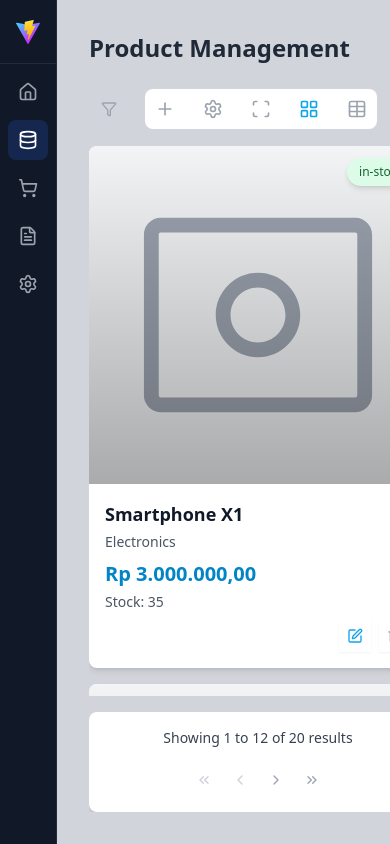
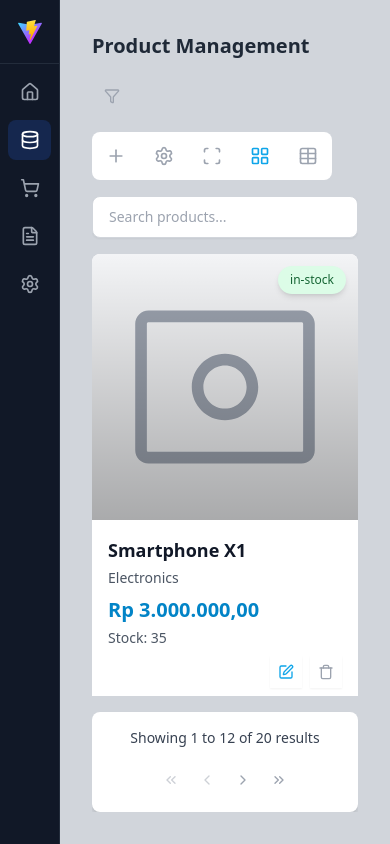
Before and after one commit to cvudumbarainformatika/trae, a Vue app: page /admin/master-data/products in a window 390 px wide. Built offline with nearby package versions, Linux system fonts and the light colour scheme.

Commit message:
rev: responsive

```diff
--- a/src/views/admin/Products.vue
+++ b/src/views/admin/Products.vue
@@ -212,18 +212,17 @@ const confirmDelete = () => {
 </script>
 
 <template>
-  <div class="flex flex-col h-full space-y-6">
+  <div class="flex flex-col h-full space-y-4 md:space-y-6">
     <!-- Header Section -->
-    <div class="flex">
-      <div class="flex items-center justify-between w-full">
-        <h1 class="text-2xl font-semibold text-gray-800 dark:text-white">Product Management</h1>
-      </div>
+    <div class="flex flex-wrap items-center justify-between gap-4">
+      <h1 class="text-xl md:text-2xl font-semibold text-gray-800 dark:text-white">Product Management</h1>
     </div>
 
     <!-- Filters and Search Section -->
     <div class="flex-1 flex overflow-hidden w-full space-y-4 relative">
       <div class="flex flex-col h-full w-full space-y-4">
-        <div class="flex items-center space-x-4">
+        <div class="flex flex-wrap items-center gap-4">
+          <div class="flex flex-wrap items-center gap-2">
             <IconButton
               data-filter-toggle
               @click="showFilters = !showFilters"
@@ -234,7 +233,7 @@ const confirmDelete = () => {
               <template #icon>
                 <Icon name="filter" class="w-4 h-4" />
               </template>
-            <span>Filters</span>
+              <span class="hidden sm:inline">Filters</span>
               <span v-if="filters.category || filters.priceRange.min || filters.priceRange.max || filters.stockLevel.min || filters.stockLevel.max || filters.status !== 'all'"
                 class="ml-2 px-2 py-0.5 text-xs font-medium bg-primary-100 text-primary-800 dark:bg-primary-900 dark:text-primary-200 rounded-full"
               >
@@ -250,40 +249,49 @@ const confirmDelete = () => {
               <template #icon>
                 <Icon name="XCircle" class="w-4 h-4" />
               </template>
-            <span>Reset</span>
+              <span class="hidden sm:inline">Reset</span>
             </IconButton>
-          <div class="flex items-center space-x-2 bg-white dark:bg-dark-800 rounded-lg">
+          </div>
+
+          <div class="flex flex-wrap items-center gap-2 bg-white dark:bg-dark-800 rounded-lg p-1">
             <IconButton
               variant="info"
               size="md"
               @click="showProductForm = true"
+              class="sm:w-auto"
             >
               <template #icon>
                 <Icon name="Plus" class="w-5 h-5" />
               </template>
+              <span class="hidden sm:inline ml-2">Add</span>
             </IconButton>
             <IconButton
               variant="info"
               size="md"
               @click="showBatchOperations = true"
+              class="sm:w-auto"
             >
               <template #icon>
                 <Icon name="Settings" class="w-5 h-5" />
               </template>
+              <span class="hidden sm:inline ml-2">Batch</span>
             </IconButton>
             <IconButton
               variant="info"
               size="md"
               @click="showScanner = true"
+              class="sm:w-auto"
             >
               <template #icon>
                 <Icon name="Scan" class="w-5 h-5" />
               </template>
+              <span class="hidden sm:inline ml-2">Scan</span>
             </IconButton>
             <IconButton
               @click="setViewMode('grid')"
               :variant="viewMode === 'grid' ? 'primary' : 'ghost'"
               size="md"
+              class="sm:w-auto"
             >
               <template #icon>
                 <Icon name="LayoutGrid" class="w-5 h-5" />
@@ -293,17 +301,20 @@ const confirmDelete = () => {
               @click="setViewMode('table')"
               :variant="viewMode === 'table' ? 'primary' : 'ghost'"
               size="md"
+              class="sm:w-auto"
             >
               <template #icon>
                 <Icon name="Table" class="w-5 h-5" />
               </template>
             </IconButton>
           </div>
-          <div class="flex-1">
+
+          <div class="w-full sm:flex-1">
             <BaseInput
               v-model="searchQuery"
               placeholder="Search products..."
               type="text"
+              class="w-full"
             />
           </div>
         </div>
@@ -319,61 +330,69 @@ const confirmDelete = () => {
           <div
             v-if="showFilters"
             ref="filterRef"
-            class="absolute inset-0 z-50 overflow-hidden top-0 left-0"
+            class="fixed inset-0 z-50 overflow-hidden bg-black/50 flex items-start justify-center p-4 sm:p-6"
             @click.self="showFilters = false"
           >
-            <div class="">
+            <div class="w-full max-w-lg">
               <div
-                class="absolute top-8 left-0 bg-white dark:bg-dark-800 rounded-lg shadow-lg p-6 space-y-6 max-w-lg w-full transform transition-all duration-300 ease-out"
+                class="bg-white dark:bg-dark-800 rounded-lg shadow-lg p-4 sm:p-6 space-y-4 sm:space-y-6 transform transition-all duration-300 ease-out relative max-h-[90vh] overflow-y-auto"
                 @click.stop
               >
                 <!-- Close Button -->
                 <button
                   @click="showFilters = false"
-                  class="absolute top-4 right-4 text-gray-500 hover:text-gray-700 dark:text-gray-400 dark:hover:text-gray-200 focus:outline-none"
+                  class="absolute top-2 right-2 sm:top-4 sm:right-4 text-gray-500 hover:text-gray-700 dark:text-gray-400 dark:hover:text-gray-200 focus:outline-none"
                 >
                   <Icon name="X" class="w-5 h-5" />
                 </button>
+
+                <!-- Filter Content -->
+                <div class="pt-6">
                   <!-- Category Filter -->
-                <div class="space-y-2">
+                  <div class="space-y-2 mb-4">
                     <label class="block text-sm font-medium text-gray-700 dark:text-gray-300">Category</label>
                     <BaseSelect
                       v-model="filters.category"
                       :options="[{ label: 'All Categories', value: '' }, ...categories.map(cat => ({ label: cat, value: cat }))]"
                       placeholder="Select Category"
+                      class="w-full"
                     />
                   </div>
 
                   <!-- Price Range Filter -->
-                <div class="space-y-2">
+                  <div class="space-y-2 mb-4">
                     <label class="block text-sm font-medium text-gray-700 dark:text-gray-300">Price Range</label>
-                  <div class="grid grid-cols-2 gap-4">
+                    <div class="grid grid-cols-2 gap-2 sm:gap-4">
                       <BaseInput
                         v-model.number="filters.priceRange.min"
                         type="number"
                         placeholder="Min Price"
+                        class="w-full"
                       />
                       <BaseInput
                         v-model.number="filters.priceRange.max"
                         type="number"
                         placeholder="Max Price"
+                        class="w-full"
                       />
                     </div>
                   </div>
 
                   <!-- Stock Level Filter -->
-                <div class="space-y-2">
+                  <div class="space-y-2 mb-4">
                     <label class="block text-sm font-medium text-gray-700 dark:text-gray-300">Stock Level</label>
-                  <div class="grid grid-cols-2 gap-4">
+                    <div class="grid grid-cols-2 gap-2 sm:gap-4">
                       <BaseInput
                         v-model.number="filters.stockLevel.min"
                         type="number"
                         placeholder="Min Stock"
+                        class="w-full"
                       />
                       <BaseInput
                         v-model.number="filters.stockLevel.max"
                         type="number"
                         placeholder="Max Stock"
+                        class="w-full"
                       />
                     </div>
                   </div>
@@ -381,13 +400,13 @@ const confirmDelete = () => {
                   <!-- Status Filter -->
                   <div class="space-y-2">
                     <label class="block text-sm font-medium text-gray-700 dark:text-gray-300">Status</label>
-                  <div class="grid grid-cols-4 gap-4">
+                    <div class="grid grid-cols-2 sm:grid-cols-4 gap-2">
                       <button
                         v-for="status in ['all', 'in-stock', 'low-stock', 'out-of-stock']"
                         :key="status"
                         @click="filters.status = status"
                         :class="[
-                        'px-4 py-2 text-sm font-medium rounded-md transition-colors duration-200',
+                          'px-3 py-2 text-sm font-medium rounded-md transition-colors duration-200 w-full',
                           filters.status === status
                             ? 'bg-primary-100 text-primary-800 dark:bg-primary-900 dark:text-primary-200'
                             : 'bg-gray-100 text-gray-700 dark:bg-dark-700 dark:text-gray-300 hover:bg-gray-200 dark:hover:bg-dark-600'
@@ -400,12 +419,13 @@ const confirmDelete = () => {
                 </div>
               </div>
             </div>
+          </div>
         </transition>
 
         <!-- Products Content -->
         <div class="flex-1 overflow-y-scroll relative ">
           <!-- Grid View -->
-          <div v-if="viewMode === 'grid'" class="grid grid-cols-1 sm:grid-cols-2 md:grid-cols-3 lg:grid-cols-4 gap-4 mb-16">
+          <div v-if="viewMode === 'grid'" class="grid grid-cols-1 sm:grid-cols-2 lg:grid-cols-3 xl:grid-cols-4 gap-4 mb-16">
             <ProductCard
               v-for="product in getPageItems"
               :key="product.id"
```
Lines whose indentation alone changed are shown as unchanged.
